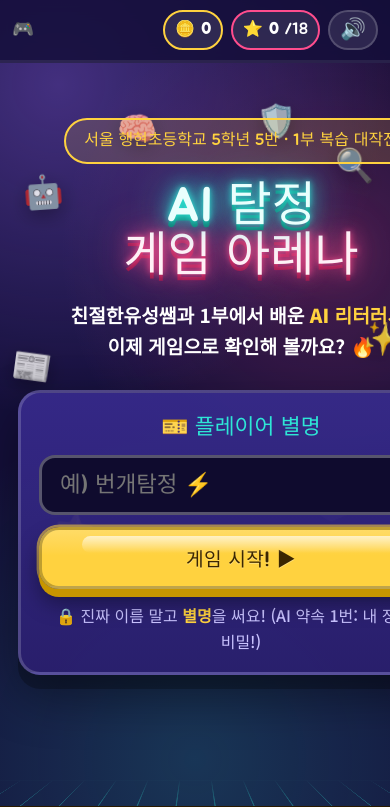
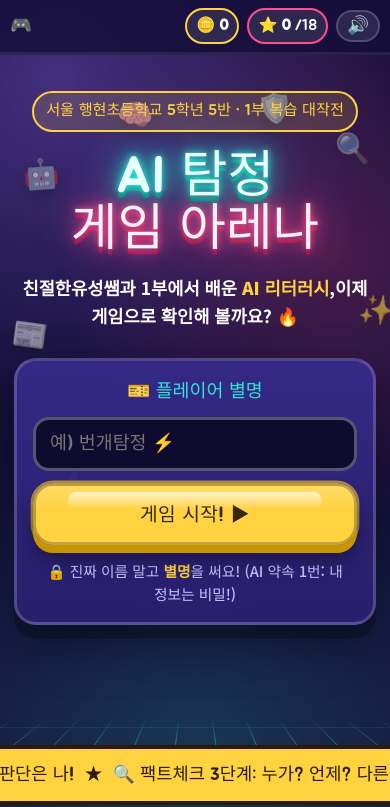
Before and after one commit to dandelionmedia/child_ai_literacy_game, a plain HTML site: page index.html in a window 390 px wide. Shown: the top 807 px of the page. Drawn offline with Linux system fonts and the light colour scheme.

Commit message:
Add files via upload

```diff
--- a/style.css
+++ b/style.css
@@ -630,3 +630,44 @@ body.no-scroll .to-top { display: none; }
 .fx-pop.combo { white-space: normal; width: 92vw; text-align: center; line-height: 1.15; }
 .arena.fever .fever-tag { display: table; margin: 4px auto 0; }
 .result__bossmsg { margin-top: 6px; }
+
+/* =========================================================
+   v2.1 모바일 잘림 수정 (좁은 화면·큰 글씨 설정 기기 대응)
+   ========================================================= */
+html, body { max-width: 100%; overflow-x: hidden; }
+@supports (overflow: clip) { html, body { overflow-x: clip; } }
+.hero { grid-template-columns: minmax(0, 1fr); }
+.hero__inner, .player-card, .player-card__row, .section, .arena__inner, .qcard, .result { min-width: 0; max-width: 100%; }
+.player-card { max-width: 640px; }
+.player-card input { min-width: 0; width: 100%; }
+.hero__badge { max-width: 100%; overflow-wrap: anywhere; }
+.hero__lead, .player-card__tip, .qcard__q, .news__title { overflow-wrap: anywhere; }
+.topbar__stats { min-width: 0; flex-wrap: nowrap; }
+
+@media (max-width: 480px) {
+  .hero { padding: 36px 14px 70px; min-height: auto; }
+  .hero__badge { font-size: 0.95rem; padding: 6px 12px; }
+  .neon { font-size: clamp(2.4rem, 13vw, 3.4rem); }
+  .hero__lead { font-size: 1.1rem; }
+  .hero__lead br { display: none; }
+  .player-card { padding: 16px; }
+  .player-card__label { font-size: 1.15rem; }
+  .player-card input { font-size: 1.15rem; min-height: 54px; padding: 0 14px; }
+  .player-card .btn3d { flex-basis: 100%; }
+  .player-card__tip { font-size: 0.92rem; }
+  .press-start { font-size: 1.1rem; letter-spacing: .08em; }
+  .hero__floaters span { font-size: 1.8rem; opacity: .55; }
+  .topbar { padding: 8px 10px; }
+  .chip { font-size: 0.95rem; padding: 4px 9px; gap: 4px; }
+  .chip--btn { font-size: 1.1rem; padding: 3px 9px; }
+  .section__title { font-size: 1.8rem; }
+}
+.shout-card, .howto-card, .stage-card, .badge, .promise-list li, .fact-steps li, .answers .btn3d, .feedback__box { min-width: 0; }
+@media (max-width: 560px) {
+  .arena__hud { flex-wrap: wrap; }
+  .arena__stage { order: 3; flex: 1 1 100%; font-size: 1.05rem; line-height: 1.3; }
+  .arena__hudright { margin-left: auto; }
+  .news__head { flex-wrap: wrap; gap: 4px; }
+  .mascot__bubble { font-size: 1.05rem; }
+  .qcard { padding: 18px 14px; }
+}
```
